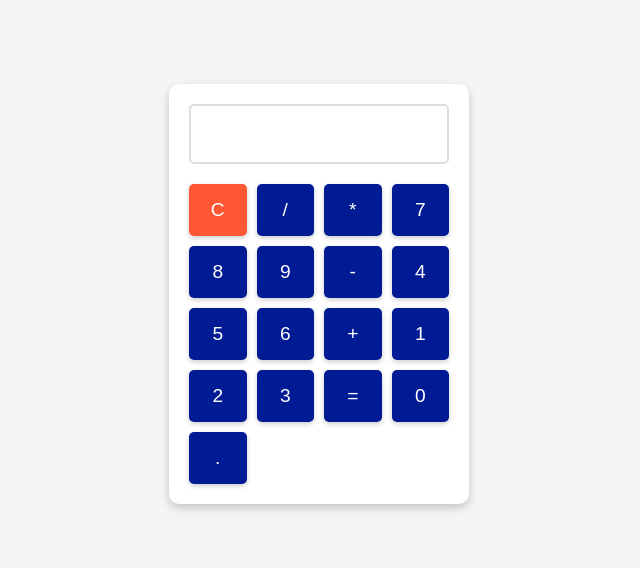
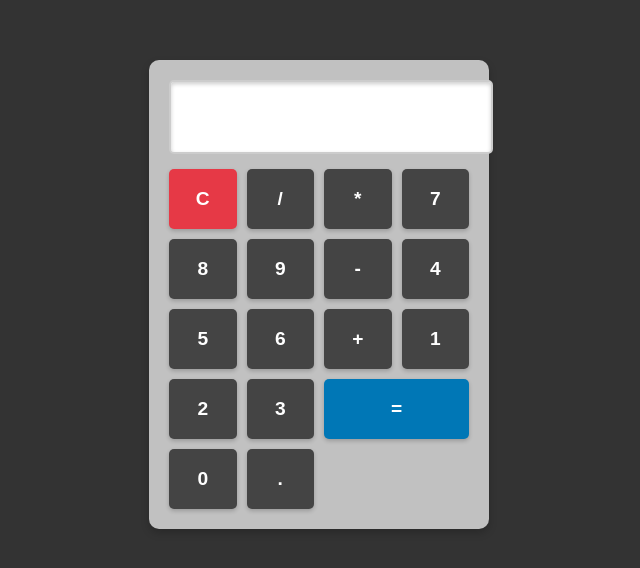
Before and after one commit to indigowave19/calculator-ci-cd, a website: page index.html in a window 1280 px wide. Shown: the part 106-674 px from the top of the page, without its empty margins (321-961 px from the left). Drawn offline with Linux system fonts and the light colour scheme.

Commit message:
UI Updates and improvements of functionality.

```diff
--- a/index.html
+++ b/index.html
@@ -8,28 +8,55 @@
 </head>
 <body>
     <div class="calculator">
-        <input type="text" class="display" readonly />
+        <!-- Display screen -->
+        <input type="text" id="display" class="display" readonly />
+
+        <!-- Buttons -->
         <div class="buttons">
-          <button class="button clear">C</button>
-          <button class="button">/</button>
-          <button class="button">*</button>
-          <button class="button">7</button>
-          <button class="button">8</button>
-          <button class="button">9</button>
-          <button class="button">-</button>
-          <button class="button">4</button>
-          <button class="button">5</button>
-          <button class="button">6</button>
-          <button class="button">+</button>
-          <button class="button">1</button>
-          <button class="button">2</button>
-          <button class="button">3</button>
-          <button class="button equal">=</button>
-          <button class="button">0</button>
-          <button class="button">.</button>
+            <button class="button clear" onclick="clearDisplay()">C</button>
+            <button class="button" onclick="appendToDisplay('/')">/</button>
+            <button class="button" onclick="appendToDisplay('*')">*</button>
+            <button class="button" onclick="appendToDisplay('7')">7</button>
+            <button class="button" onclick="appendToDisplay('8')">8</button>
+            <button class="button" onclick="appendToDisplay('9')">9</button>
+            <button class="button" onclick="appendToDisplay('-')">-</button>
+            <button class="button" onclick="appendToDisplay('4')">4</button>
+            <button class="button" onclick="appendToDisplay('5')">5</button>
+            <button class="button" onclick="appendToDisplay('6')">6</button>
+            <button class="button" onclick="appendToDisplay('+')">+</button>
+            <button class="button" onclick="appendToDisplay('1')">1</button>
+            <button class="button" onclick="appendToDisplay('2')">2</button>
+            <button class="button" onclick="appendToDisplay('3')">3</button>
+            <button class="button equal" onclick="calculateResult()">=</button>
+            <button class="button" onclick="appendToDisplay('0')">0</button>
+            <button class="button" onclick="appendToDisplay('.')">.</button>
         </div>
-      </div>
     </div>
-    <script src="script.js"></script>
+
+    <script>
+        // JavaScript functions for calculator functionality
+
+        // Append a value to the display
+        function appendToDisplay(value) {
+            const display = document.getElementById('display');
+            display.value += value; // Add the button value to the display
+        }
+
+        // Clear the display
+        function clearDisplay() {
+            document.getElementById('display').value = ''; // Reset the display to empty
+        }
+
+        // Calculate the result
+        function calculateResult() {
+            const display = document.getElementById('display');
+            try {
+                // Use Function constructor for safe evaluation of expressions
+                display.value = Function('"use strict"; return (' + display.value + ')')();
+            } catch (error) {
+                display.value = 'Error'; // Show "Error" on invalid input
+            }
+        }
+    </script>
 </body>
 </html>
--- a/script.js
+++ b/script.js
@@ -1,17 +1,18 @@
 function appendToDisplay(value) {
     const display = document.getElementById('display');
-    display.value += value;
+    display.value += value; // Append the value to the display
 }
 
 function clearDisplay() {
-    document.getElementById('display').value = '';
+    document.getElementById('display').value = ''; // Clear the display
 }
 
 function calculateResult() {
     const display = document.getElementById('display');
     try {
-        display.value = eval(display.value);
+        // Use Function constructor instead of eval for safer evaluation
+        display.value = Function('"use strict"; return (' + display.value + ')')();
     } catch (error) {
-        display.value = 'Error';
+        display.value = 'Error'; // Show "Error" on invalid input
     }
 }
--- a/styles.css
+++ b/styles.css
@@ -1,64 +1,84 @@
+/* Body styles */
 body {
   display: flex;
   justify-content: center;
   align-items: center;
   height: 100vh;
-    background-color: #f5f5f5; /* Light gray background */
   margin: 0;
   font-family: Arial, sans-serif;
+  background-color: #333; /* Dark background to match the second design */
 }
 
+/* Calculator container */
 .calculator {
-    width: 260px;
-    background: white;
+  width: 300px;
+  background: #c1c1c1; /* Light gray background */
   border-radius: 10px;
-    box-shadow: 0 4px 10px rgba(0, 0, 0, 0.2);
   padding: 20px;
+  box-shadow: 0px 4px 8px rgba(0, 0, 0, 0.2);
 }
 
+/* Display screen */
 .calculator .display {
   width: 100%;
-    height: 60px;
-    margin-bottom: 20px;
+  height: 50px;
+  margin-bottom: 15px;
   font-size: 1.5em;
-    text-align: right; /* Align text to the right like a standard calculator */
+  text-align: right; /* Align numbers to the right */
   padding: 10px;
-    border: 2px solid #ddd;
+  border: 2px solid #ccc; /* Slight border for a framed look */
   border-radius: 5px;
-    box-sizing: border-box;
+  background-color: #fff; /* White background for the display */
+  box-shadow: inset 0px 2px 4px rgba(0, 0, 0, 0.2); /* Inner shadow for depth */
 }
 
+/* Buttons container */
 .calculator .buttons {
   display: grid;
-    grid-template-columns: repeat(4, 1fr);
+  grid-template-columns: repeat(4, 1fr); /* 4 buttons per row */
   gap: 10px; /* Space between buttons */
 }
 
+/* Button styles */
 .calculator .button {
-    background-color: #001B94; /* Button color */
-    color: white;
+  height: 60px;
+  font-size: 1.2em;
+  font-weight: bold;
   border: none;
   border-radius: 5px;
-    font-size: 1.2em;
-    padding: 15px;
   cursor: pointer;
-    box-shadow: 0 2px 5px rgba(0, 0, 0, 0.2);
-    transition: background-color 0.3s, transform 0.2s;
+  box-shadow: 0px 2px 4px rgba(0, 0, 0, 0.2); /* Slight shadow */
+  background-color: #e0e0e0; /* Default light gray color */
+  color: #333; /* Dark text color */
+  transition: all 0.2s;
 }
 
-  .calculator .button:active {
-    background-color: #000A5E; /* Darker shade on click */
-    transform: scale(0.95);
+/* Button hover effect */
+.calculator .button:hover {
+  background-color: #d5d5d5; /* Slightly darker gray on hover */
 }
 
-  .calculator .button:focus {
-    outline: none;
+/* Operator buttons */
+.calculator .button:not(.clear):not(.equal) {
+  background-color: #444; /* Dark buttons for operators */
+  color: white; /* White text for contrast */
 }
 
+/* Clear button */
 .calculator .button.clear {
-    background-color: #FF5733; /* Optional: Different color for the clear button */
+  background-color: #e63946; /* Red for the clear button */
+  color: white;
 }
 
-  .calculator .button.clear:active {
-    background-color: #CC4629; /* Darker shade for the clear button */
+/* Equals button */
+.calculator .button.equal {
+  background-color: #0077b6; /* Blue for the equal button */
+  color: white;
+  grid-column: span 2; /* Make the equals button span two columns */
 }
+
+/* Button press effect */
+.calculator .button:active {
+  transform: scale(0.95); /* Slightly shrink button on press */
+  box-shadow: 0px 1px 2px rgba(0, 0, 0, 0.2); /* Reduce shadow */
+}
```
Lines whose indentation alone changed are shown as unchanged.
